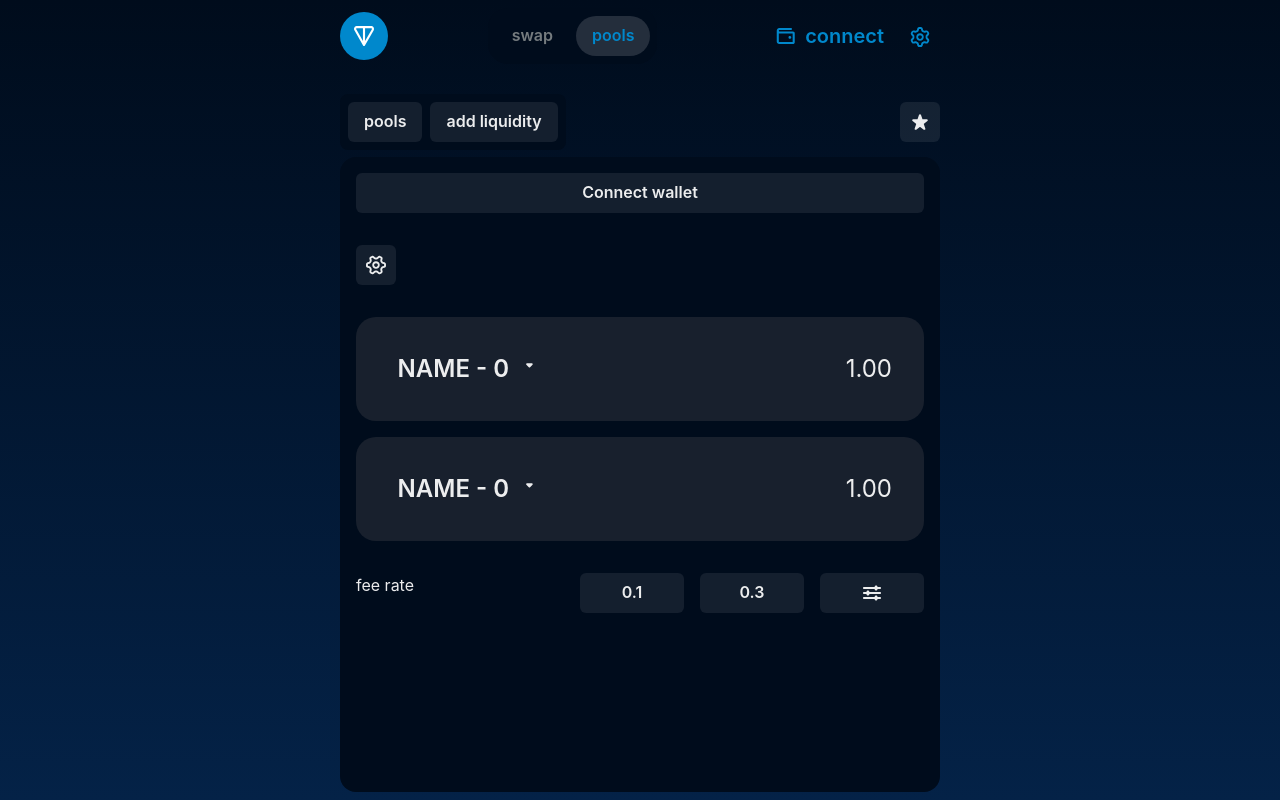
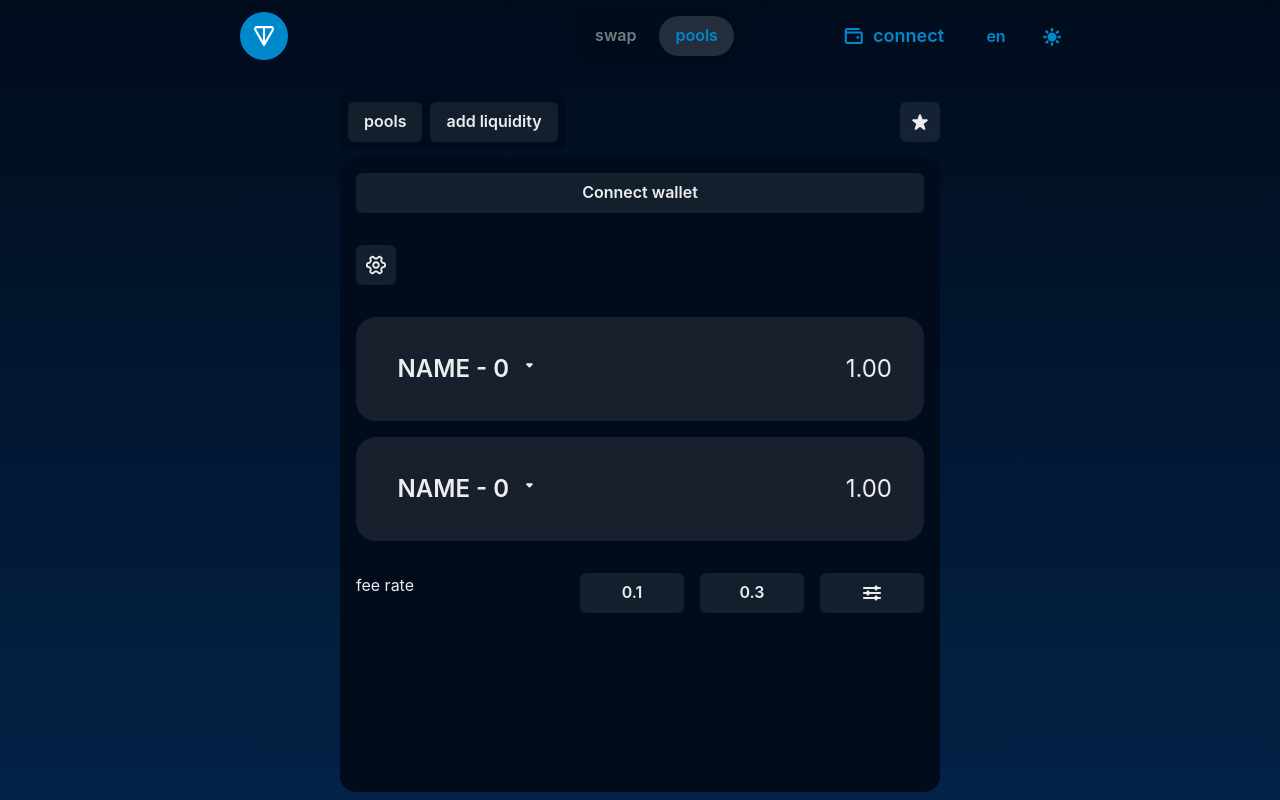
Before and after one commit to argbeknwn/TonShift, a React (Vite) app: page /pools/create in a window 1280 px wide. Built offline with nearby package versions, Linux system fonts and the light colour scheme.

Commit message:
feat(nav): wip: desktop nav

```diff
--- a/src/components/buttons/connectBtn.tsx
+++ b/src/components/buttons/connectBtn.tsx
@@ -11,6 +11,7 @@ import {
   useDisclosure,
   Text,
   useBreakpointValue,
+  Flex,
 } from '@chakra-ui/react';
 import { memo } from 'react';
 import { useTranslation } from 'react-i18next';
@@ -22,14 +23,16 @@ const ConnectBtn = memo<ButtonProps>(props => {
   const { t } = useTranslation();
   const { colorMode } = useColorMode();
   const { isOpen, onToggle, onClose } = useDisclosure();
-  const variant = useBreakpointValue({ base: 'bottom', sm: 'right' }) as DrawerPlacement;
+  const variant: 'bottom' | 'right' | undefined = useBreakpointValue({
+    base: 'bottom',
+    sm: 'right',
+  });
 
   return (
     <>
       <Button
         onClick={onToggle}
         rounded={20}
-        p={4}
         textTransform={'capitalize'}
         fontSize={{ sm: '2xl' }}
         rightIcon={<Icon iconType="wallet" />}
@@ -47,8 +50,17 @@ const ConnectBtn = memo<ButtonProps>(props => {
         <DrawerOverlay />
         <DrawerContent
           h={{ base: '85vh', sm: '100vh' }}
-          rounded={{ base: '20px 20px 0 0', sm: '20px 0 0 20px' }}
           color={`ton${colorMode}.text`}
+          boxShadow={'none'}
+          bg={'none'}
+          p={4}
+        >
+          <Flex
+            rounded={20}
+            bgColor={`ton${colorMode}.box`}
+            flexDirection={'column'}
+            w={'full'}
+            h={'full'}
           >
             <DrawerHeader display={'flex'} justifyContent={'space-between'} alignItems={'center'}>
               <Text>{t('connect wallet')}</Text>
@@ -69,6 +81,7 @@ const ConnectBtn = memo<ButtonProps>(props => {
                 return <Card key={id} text={name} />;
               })}
             </DrawerBody>
+          </Flex>
         </DrawerContent>
       </Drawer>
     </>
--- a/src/components/icon/iconPaths.tsx
+++ b/src/components/icon/iconPaths.tsx
@@ -83,6 +83,54 @@ const wallet = (
   />
 );
 
+const light = (
+  <>
+    <path
+      d="M12 3C12.6717 3 13.2162 3.54452 13.2162 4.21621V5.5135C13.2162 6.1852 12.6717 6.72971 12 6.72971C11.3283 6.72971 10.7838 6.1852 10.7838 5.5135V4.21621C10.7838 3.54452 11.3283 3 12 3Z"
+      fill="currentColor"
+    />
+    <path
+      d="M16.5405 11.9999C16.5405 14.5075 14.5077 16.5404 12 16.5404C9.49232 16.5404 7.45945 14.5075 7.45945 11.9999C7.45945 9.49222 9.49232 7.45936 12 7.45936C14.5077 7.45936 16.5405 9.49222 16.5405 11.9999Z"
+      fill="currentColor"
+    />
+    <path
+      d="M13.2162 18.4865C13.2162 17.8148 12.6717 17.2703 12 17.2703C11.3283 17.2703 10.7838 17.8148 10.7838 18.4865V19.7838C10.7838 20.4555 11.3283 21 12 21C12.6717 21 13.2162 20.4555 13.2162 19.7838V18.4865Z"
+      fill="currentColor"
+    />
+    <path
+      d="M18.6978 5.95088C19.1728 6.42584 19.1728 7.1959 18.6978 7.67086L17.7805 8.58819C17.3055 9.06315 16.5355 9.06315 16.0605 8.58819C15.5856 8.11323 15.5856 7.34317 16.0605 6.86821L16.9778 5.95088C17.4528 5.47592 18.2229 5.47592 18.6978 5.95088Z"
+      fill="currentColor"
+    />
+    <path
+      d="M8.31951 17.4006C8.79447 16.9256 8.79447 16.1555 8.31951 15.6806C7.84455 15.2056 7.07448 15.2056 6.59952 15.6806L5.68219 16.5979C5.20723 17.0729 5.20723 17.8429 5.68219 18.3179C6.15715 18.7928 6.92722 18.7928 7.40218 18.3179L8.31951 17.4006Z"
+      fill="currentColor"
+    />
+    <path
+      d="M21 12C21 12.6717 20.4555 13.2162 19.7838 13.2162H18.4865C17.8148 13.2162 17.2703 12.6717 17.2703 12C17.2703 11.3283 17.8148 10.7838 18.4865 10.7838H19.7838C20.4555 10.7838 21 11.3283 21 12Z"
+      fill="currentColor"
+    />
+    <path
+      d="M5.51351 13.2162C6.18521 13.2162 6.72973 12.6717 6.72973 12C6.72973 11.3283 6.18521 10.7838 5.51351 10.7838H4.21621C3.54452 10.7838 3 11.3283 3 12C3 12.6717 3.54452 13.2162 4.21621 13.2162H5.51351Z"
+      fill="currentColor"
+    />
+    <path
+      d="M18.6978 18.049C18.2229 18.524 17.4528 18.524 16.9778 18.049L16.0605 17.1317C15.5856 16.6568 15.5856 15.8867 16.0605 15.4117C16.5355 14.9368 17.3055 14.9368 17.7805 15.4117L18.6978 16.3291C19.1728 16.804 19.1728 17.5741 18.6978 18.049Z"
+      fill="currentColor"
+    />
+    <path
+      d="M6.59952 8.31935C7.07448 8.79431 7.84455 8.79431 8.31951 8.31935C8.79447 7.84439 8.79447 7.07433 8.31951 6.59937L7.40218 5.68205C6.92722 5.20709 6.15715 5.20709 5.68219 5.68205C5.20723 6.15701 5.20723 6.92707 5.68219 7.40203L6.59952 8.31935Z"
+      fill="currentColor"
+    />
+  </>
+);
+
+const dark = (
+  <path
+    d="M19.0286 13.5884C19.6048 13.3843 20.1604 13.9391 19.9572 14.5156C19.5436 15.6891 18.9061 16.7306 18.0432 17.5905C14.8303 20.8034 9.62271 20.8029 6.41031 17.5906C3.19659 14.3788 3.19659 9.16992 6.41015 5.95662C7.27149 5.09525 8.31334 4.45732 9.48437 4.04307C10.061 3.83909 10.6165 4.39473 10.4124 4.9713C9.5443 7.42384 10.1261 10.159 11.9835 12.0176C13.8407 13.8745 16.5773 14.4565 19.0286 13.5884Z"
+    fill="currentColor"
+  />
+);
+
 export const icons = {
   arrow,
   arrowDown,
@@ -93,4 +141,6 @@ export const icons = {
   times,
   toncoin,
   wallet,
+  light,
+  dark,
 };
--- a/src/components/menu/settings.tsx
+++ b/src/components/menu/settings.tsx
@@ -8,7 +8,7 @@ const Settings = memo(({ children }) => {
   const { colorMode } = useColorMode();
 
   return (
-    <Menu>
+    <Menu closeOnSelect={false} isLazy={true}>
       {({ isOpen }) => {
         return (
           <>
--- a/src/components/nav/nav.tsx
+++ b/src/components/nav/nav.tsx
@@ -12,10 +12,14 @@ import {
   useBreakpointValue,
   useColorMode,
   Flex,
+  Text,
+  MenuGroup,
+  MenuItemOption,
+  MenuOptionGroup,
+  Button,
 } from '@chakra-ui/react';
 import { memo } from 'react';
 import { NavLink } from 'react-router-dom';
-import { HamburgerIcon } from '@chakra-ui/icons';
 import { useTranslation } from 'react-i18next';
 
 import { ThemeSwitcher } from '../switcher/themeSwitcher';
@@ -26,12 +30,21 @@ import { Settings } from '../menu/settings';
 import { ConnectBtn } from '../buttons/connectBtn';
 
 const Nav = memo(() => {
-  const { t } = useTranslation();
+  const { t, i18n } = useTranslation();
   const desktop = useBreakpointValue({ base: false, sm: true });
   const { colorMode } = useColorMode();
+  const changeLanguage = (lng: 'ru' | 'en') => {
+    i18n.changeLanguage(lng);
+  };
 
   return (
-    <Flex justifyContent={'space-between'} alignItems={'center'} gap={4} w="full">
+    <Grid
+      gridTemplateColumns={{ base: '1fr 1fr', sm: '35% 30% 35%' }}
+      justifyContent={'space-between'}
+      alignItems={'center'}
+      gap={4}
+      w="full"
+    >
       <NavLink to="/">
         <IconButton
           h={12}
@@ -47,7 +60,9 @@ const Nav = memo(() => {
         />
       </NavLink>
       {desktop ? (
+        <Flex justifyContent={'center'}>
           <NavRoutes />
+        </Flex>
       ) : (
         <Portal>
           <Box pos={'absolute'} bottom={8} left={'50%'} transform={'translateX(-50%)'}>
@@ -55,20 +70,58 @@ const Nav = memo(() => {
           </Box>
         </Portal>
       )}
-      <Flex alignItems={'center'}>
+      <Flex justifySelf={'end'} gap={4} alignItems={'center'} color={`ton${colorMode}.accent`}>
         <ConnectBtn
-          fontSize={{ sm: 'xl' }}
-          px={2}
+          fontSize={{ sm: 'lg' }}
           textTransform={'lowercase'}
           leftIcon={<Icon iconType="wallet" />}
           rightIcon={undefined}
+          px={4}
         />
-        <Settings>
-          <MenuList>
+        {desktop && (
+          <>
             <LanguageSwitcher />
             <ThemeSwitcher />
+          </>
+        )}
+        {!desktop && (
+          <Settings>
+            <MenuList w={{ base: '100vw', sm: '300px' }}>
+              <MenuItem as={Grid} display={'grid'} gridTemplateColumns={`1fr 1fr`}>
+                <Text>{t('language')}</Text>
+                <Grid
+                  rounded={20}
+                  bgColor={`ton${colorMode}.empty`}
+                  gridTemplateColumns={`1fr 1fr`}
+                >
+                  <MenuItem
+                    as={Button}
+                    variant="unstyled"
+                    onClick={() => changeLanguage('ru')}
+                    value="ru"
+                  >
+                    {t('ru')}
+                  </MenuItem>
+                  <MenuItem
+                    as={Button}
+                    onClick={() => changeLanguage('en')}
+                    value="en"
+                    variant="unstyled"
+                  >
+                    {t('en')}
+                  </MenuItem>
+                </Grid>
+              </MenuItem>
+              {/* <MenuOptionGroup defaultValue={i18n.language} title="Language" type="radio">
+              <MenuItemOption as={Button} onClick={() => changeLanguage('ru')} value="ru">
+                {t('ru')}
+              </MenuItemOption>
+              <MenuItemOption as={Button} onClick={() => changeLanguage('en')} value="en">
+                {t('en')}
+              </MenuItemOption>
+            </MenuOptionGroup> */}
               <NavLink to={'swap'}>
-              <MenuItem command="⌘T">{t('swap')}</MenuItem>
+                <MenuItem>{t('swap')}</MenuItem>
               </NavLink>
               <NavLink to={'pools'}>
                 <MenuItem command="⌘N">{t('pools')}</MenuItem>
@@ -78,8 +131,9 @@ const Nav = memo(() => {
               </NavLink>
             </MenuList>
           </Settings>
+        )}
       </Flex>
-    </Flex>
+    </Grid>
   );
 });
 
--- a/src/components/switcher/languageSwitcher.tsx
+++ b/src/components/switcher/languageSwitcher.tsx
@@ -1,6 +1,5 @@
 import React from 'react';
-import { IconButton } from '@chakra-ui/react';
-import { InfoIcon } from '@chakra-ui/icons';
+import { Button, Text } from '@chakra-ui/react';
 import { useTranslation } from 'react-i18next';
 
 const LanguageSwitcher = () => {
@@ -11,12 +10,14 @@ const LanguageSwitcher = () => {
   };
 
   return (
-    <IconButton
+    <Button
       onClick={changeLanguage}
-      icon={<InfoIcon />}
-      h="full"
       aria-label={t('switch language')}
-    />
+      variant="unstyled"
+      value={i18n.language}
+    >
+      {i18n.language}
+    </Button>
   );
 };
 
--- a/src/components/switcher/themeSwitcher.tsx
+++ b/src/components/switcher/themeSwitcher.tsx
@@ -1,20 +1,22 @@
 import React from 'react';
 import { useColorMode, useColorModeValue, IconButton, IconButtonProps } from '@chakra-ui/react';
-import { SunIcon, MoonIcon } from '@chakra-ui/icons';
+
+import { Icon } from '../icon/icon';
+import { useTranslation } from 'react-i18next';
 
 type ThemeSwitcherProps = Omit<IconButtonProps, 'aria-label'>;
 
 const ThemeSwitcher: React.FC<ThemeSwitcherProps> = props => {
   const { toggleColorMode } = useColorMode();
-  const text = useColorModeValue('dark', 'light');
-  const SwitchIcon = useColorModeValue(SunIcon, MoonIcon);
+  const mode = useColorModeValue('dark', 'light');
+  const { t } = useTranslation();
 
   return (
     <IconButton
-      h="full"
       onClick={toggleColorMode}
-      icon={<SwitchIcon />}
-      aria-label={`Switch to ${text} mode`}
+      icon={<Icon iconType={mode} />}
+      aria-label={t(`${mode} theme`)}
+      variant={'unstyled'}
       {...props}
     />
   );
--- a/src/i18n/en/en.json
+++ b/src/i18n/en/en.json
@@ -42,5 +42,14 @@
   "min price": "min. price",
   "max price": "max. price",
   "close": "close",
-  "close connect wallet ": "close connect wallet"
+  "close wallet connect": "close wallet connect",
+  "light theme": "light theme",
+  "dark theme": "dark theme",
+  "ru language": "russian language",
+  "en language": "english language",
+  "russian": "русский",
+  "english": "english",
+  "ru": "ru",
+  "en": "en",
+  "language": "language"
 }
--- a/src/i18n/ru/ru.json
+++ b/src/i18n/ru/ru.json
@@ -43,5 +43,14 @@
   "min. price": "минимум",
   "max. price": "максимум",
   "close": "закрыть",
-  "close wallet connect": "закрыть подключение кошелька"
+  "close wallet connect": "закрыть подключение кошелька",
+  "light theme": "светлая тема",
+  "dark theme": "тёмная тема",
+  "ru language": "русский язык",
+  "en language": "английский язык",
+  "russian": "русский",
+  "english": "english",
+  "ru": "ru",
+  "en": "en",
+  "language": "язык"
 }
--- a/src/layout/layout.tsx
+++ b/src/layout/layout.tsx
@@ -21,11 +21,11 @@ const Layout = memo(() => {
       justifyContent={'center'}
       p={2}
     >
-      <Grid templateRows={'1fr 9fr'} w={{ base: 'full', sm: '600px' }}>
+      <Grid templateRows={'1fr 9fr'} w={{ base: 'full', sm: '800px' }}>
         <GridItem>
           <Nav />
         </GridItem>
-        <GridItem w="full">
+        <GridItem justifySelf={'center'} w={{ base: 'full', sm: '600px' }}>
           <Outlet />
         </GridItem>
       </Grid>
```
Also changed, not shown: src/assets/icons/dark.svg (added), src/assets/icons/light.svg (added). Lines whose indentation alone changed are shown as unchanged.
